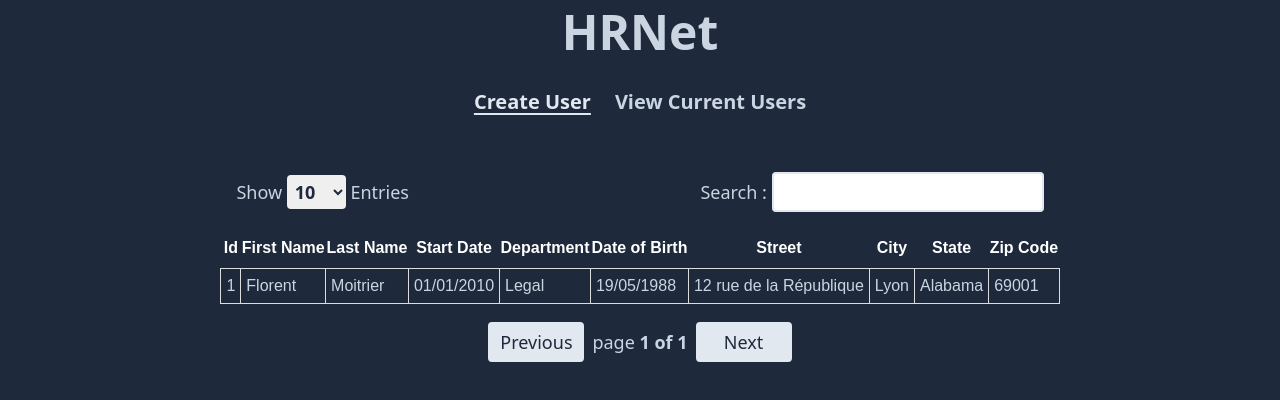
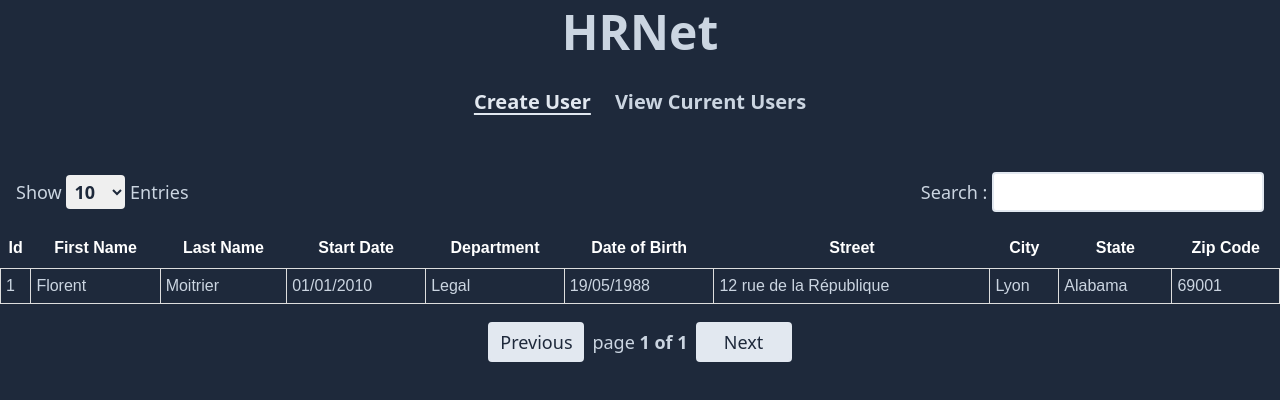
Before and after one commit to FloMoit/HRnet, a React (Vite) app: page /UsersTable in a window 1280 px wide. Shown: the top 400 px of the page. Built offline with nearby package versions, Linux system fonts and the light colour scheme.

Commit message:
Fixed table's CSS

```diff
--- a/src/components/UsersTable.tsx
+++ b/src/components/UsersTable.tsx
@@ -87,7 +87,7 @@ export const UsersTable = () => {
   const { globalFilter } = state;
 
   return (
-    <div className="mt-4">
+    <div className="w-full mt-4">
       <div className="flex items-center justify-between gap-5 p-4 text-lg">
         <div>
           <label htmlFor="size">Show </label>
--- a/src/index.css
+++ b/src/index.css
@@ -4,5 +4,5 @@
 
 #root {
   margin: auto;
-  max-width: 1024px;
+  max-width: 1400px;
 }
--- a/src/pages/Table.tsx
+++ b/src/pages/Table.tsx
@@ -4,8 +4,8 @@ import { UsersTable } from "../components/UsersTable";
 export default function Home() {
   return (
     <>
-      <div className="mx-16 my-6 ">
-        <div className="flex justify-center gap-6 mx-0 my-6 text-xl font-semibold">
+      <div className="w-full my-6">
+        <div className="flex justify-center w-full gap-6 mx-0 my-6 text-xl font-semibold">
           <NavLink
             to="/"
             className="underline text-slate-200 underline-offset-4">
@@ -13,7 +13,7 @@ export default function Home() {
           </NavLink>
           <h2>View Current Users</h2>
         </div>
-        <div className="flex justify-center">
+        <div className="flex justify-center w-full">
           <UsersTable />
         </div>
       </div>
```
